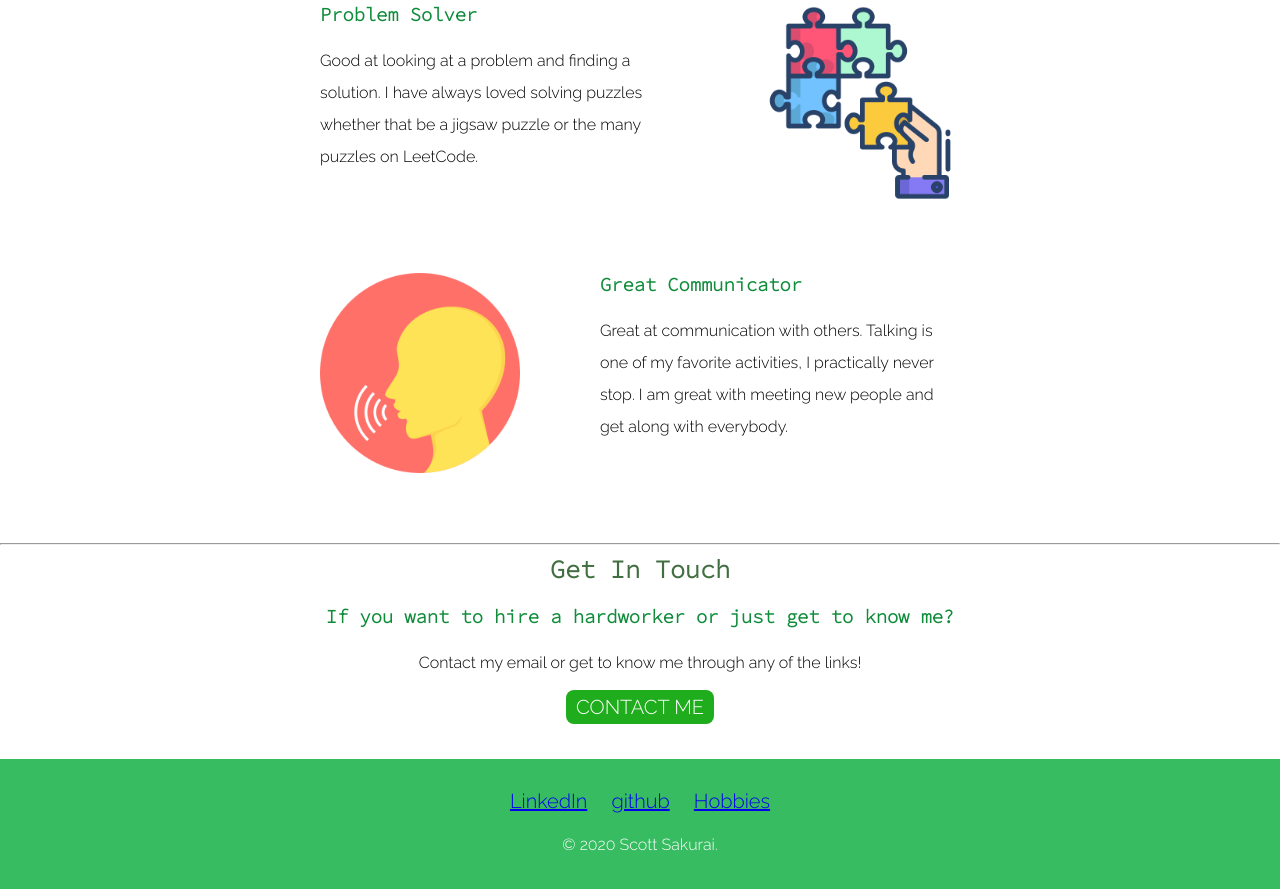
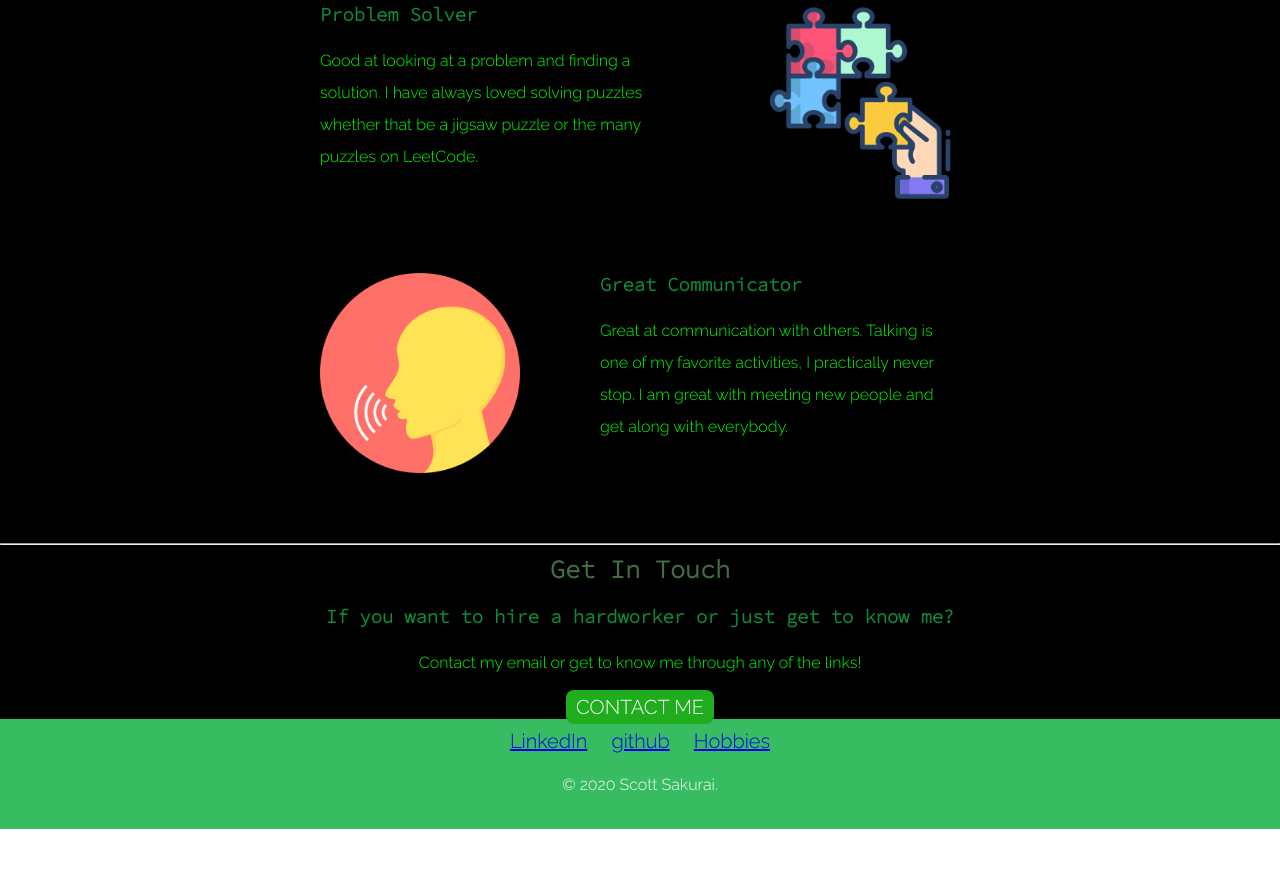
Before and after one commit to scottsak/Personal-Website, a plain HTML site: page index.html in a window 1280 px wide. Shown: the part 1542-2431 px from the top of the page. After the commit the page ends 2371 px from the top, so only its background shows below. Drawn offline with Linux system fonts and the light colour scheme.

Commit message:
dark mode
dark now but contact button messed up

```diff
--- a/css/styles.css
+++ b/css/styles.css
@@ -26,10 +26,11 @@ h3{
 
 p{
   line-height: 2;
+  color: #00FF00;
 }
 
 .intro{
-  background-color: #C3E4ED;
+  background-color: #000000;
   position: relative;
   padding-top: 80px;
 }
@@ -134,11 +135,12 @@ p{
 }
 
 .middle-container{
-
+  background-color: #000000;
+  height: auto;
 }
 .bottom-container{
-  margin: 40px auto 0 auto;
-  padding-top: 30px;
+  margin: 0 auto 0 auto;
+  padding-top: 10px;
   background-color: #37BC61;
   height: 100px;
 }
```
